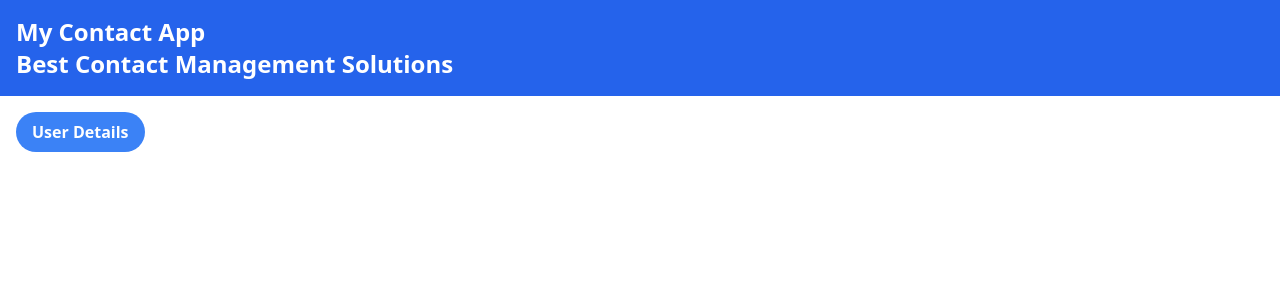
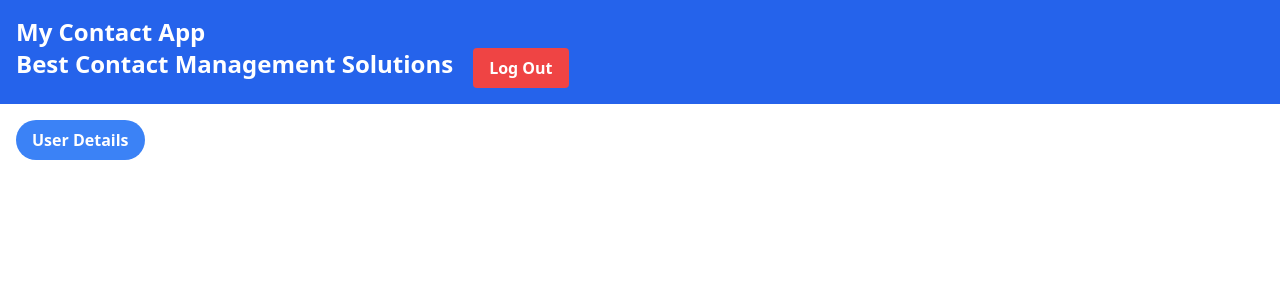
Before and after one commit to sks123456/express-project, a React (Vite) app in the folder mycontacts-frontend/: page /user/current-user in a window 1280 px wide. Shown: the top 300 px of the page. Built offline with nearby package versions, Linux system fonts and the light colour scheme; no server answers.

Commit message:
logout btn and some token frontend

```diff
--- /dev/null
+++ b/mycontacts-frontend/src/components/LogOutBtn.tsx
@@ -0,0 +1,26 @@
+// components/LogoutButton.tsx
+import React from "react";
+import { useNavigate } from "react-router-dom";
+
+const LogoutButton: React.FC = () => {
+  const navigate = useNavigate();
+
+  const handleLogout = () => {
+    const confirmed = window.confirm("Are you sure you want to log out?");
+    if (confirmed) {
+      localStorage.removeItem("token"); // Remove the token from localStorage
+      navigate("/"); // Redirect to the login page
+    }
+  };
+
+  return (
+    <button
+      className="bg-red-500 hover:bg-red-700 text-white font-bold py-2 px-4 rounded"
+      onClick={handleLogout}
+    >
+      Log Out
+    </button>
+  );
+};
+
+export default LogoutButton;
--- a/mycontacts-frontend/src/components/LoginForm.tsx
+++ b/mycontacts-frontend/src/components/LoginForm.tsx
@@ -20,7 +20,7 @@ const Login: React.FC = () => {
   };
 
   return (
-    <div className="flex items-center justify-center min-h-screen bg-gray-100">
+    <div className="flex items-center justify-center bg-gray-100">
       <div className="bg-white rounded-lg shadow-lg p-8 max-w-sm w-full">
         <h2 className="text-2xl font-bold text-center mb-6">Login</h2>
         <form onSubmit={handleLogin}>
--- a/mycontacts-frontend/src/components/layout/PrivateLayout.tsx
+++ b/mycontacts-frontend/src/components/layout/PrivateLayout.tsx
@@ -1,14 +1,18 @@
 import React from "react";
 import { Outlet } from "react-router-dom";
+import LogoutButton from "../LogOutBtn";
 
 function PrivateLayout() {
   return (
     <div className="min-h-screen flex flex-col">
       <header className="bg-blue-600 text-white p-4">
         <h1 className="text-2xl font-bold">My Contact App</h1>
-        <h1 className="text-2xl font-bold">
-          Best Contact Management Solutions
-        </h1>
+        <div className="flex">
+          <h1 className="text-2xl font-bold mr-5">
+            Best Contact Management Solutions
+          </h1>
+          <LogoutButton />
+        </div>
       </header>
       <main className="flex-grow p-4">
         <Outlet />
--- a/mycontacts-frontend/src/pages/CurrentUserPage.tsx
+++ b/mycontacts-frontend/src/pages/CurrentUserPage.tsx
@@ -1,13 +1,15 @@
-import React from 'react';
-import CurrentUser from '../components/CurrentUser';
+// pages/CurrentUserPage.tsx
+import React from "react";
+import CurrentUser from "../components/CurrentUser";
 
 const CurrentUserPage: React.FC = () => {
-    return (
-        <div>
-            <h1>Current User</h1>
-            <CurrentUser />
-        </div>
-    );
+  return (
+    <div className="flex flex-col items-center justify-center min-h-screen bg-gray-100 p-4">
+      <h1 className="text-3xl font-bold mb-4">Current User</h1>
+      <CurrentUser />
+      <div className="mt-4"></div>
+    </div>
+  );
 };
 
 export default CurrentUserPage;
```
